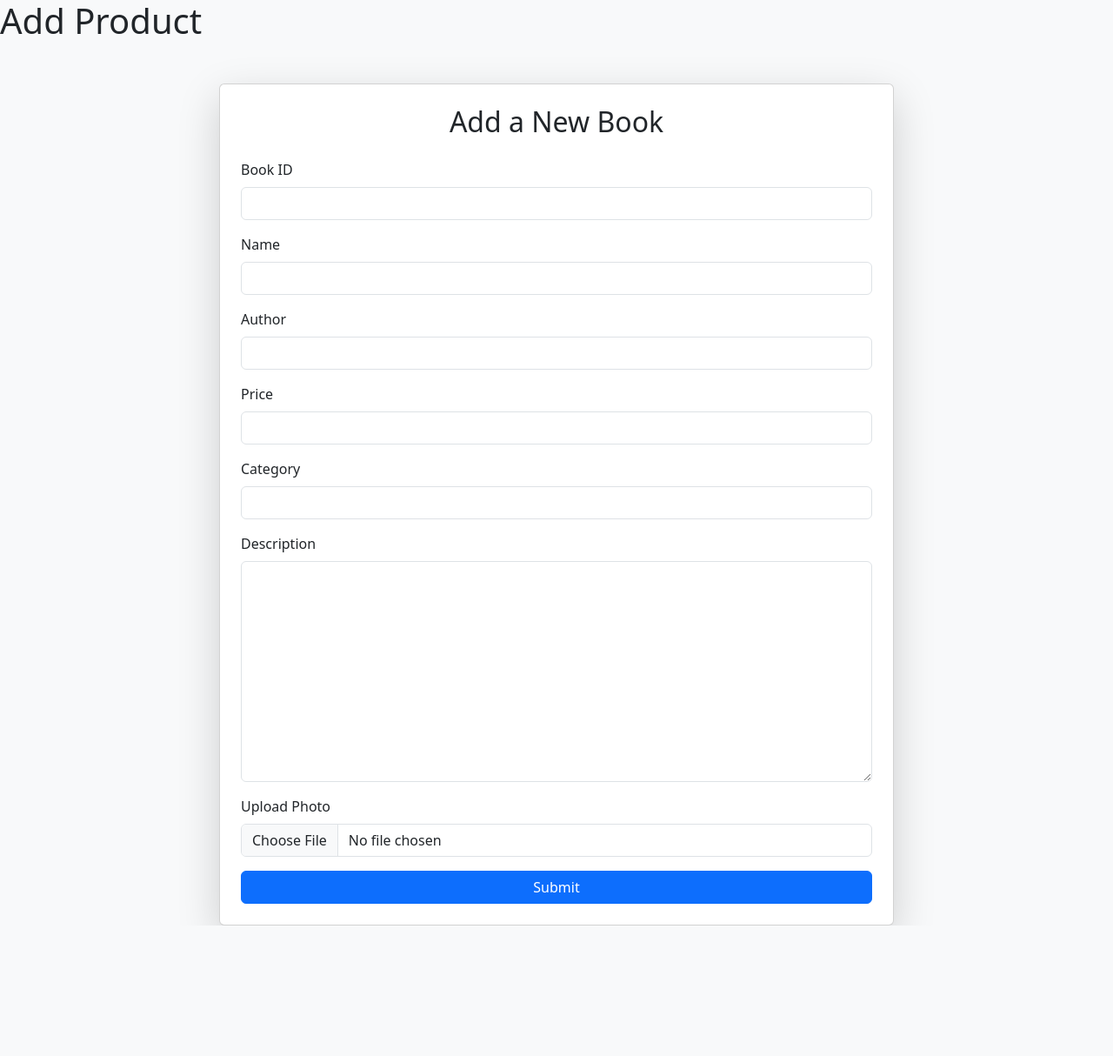
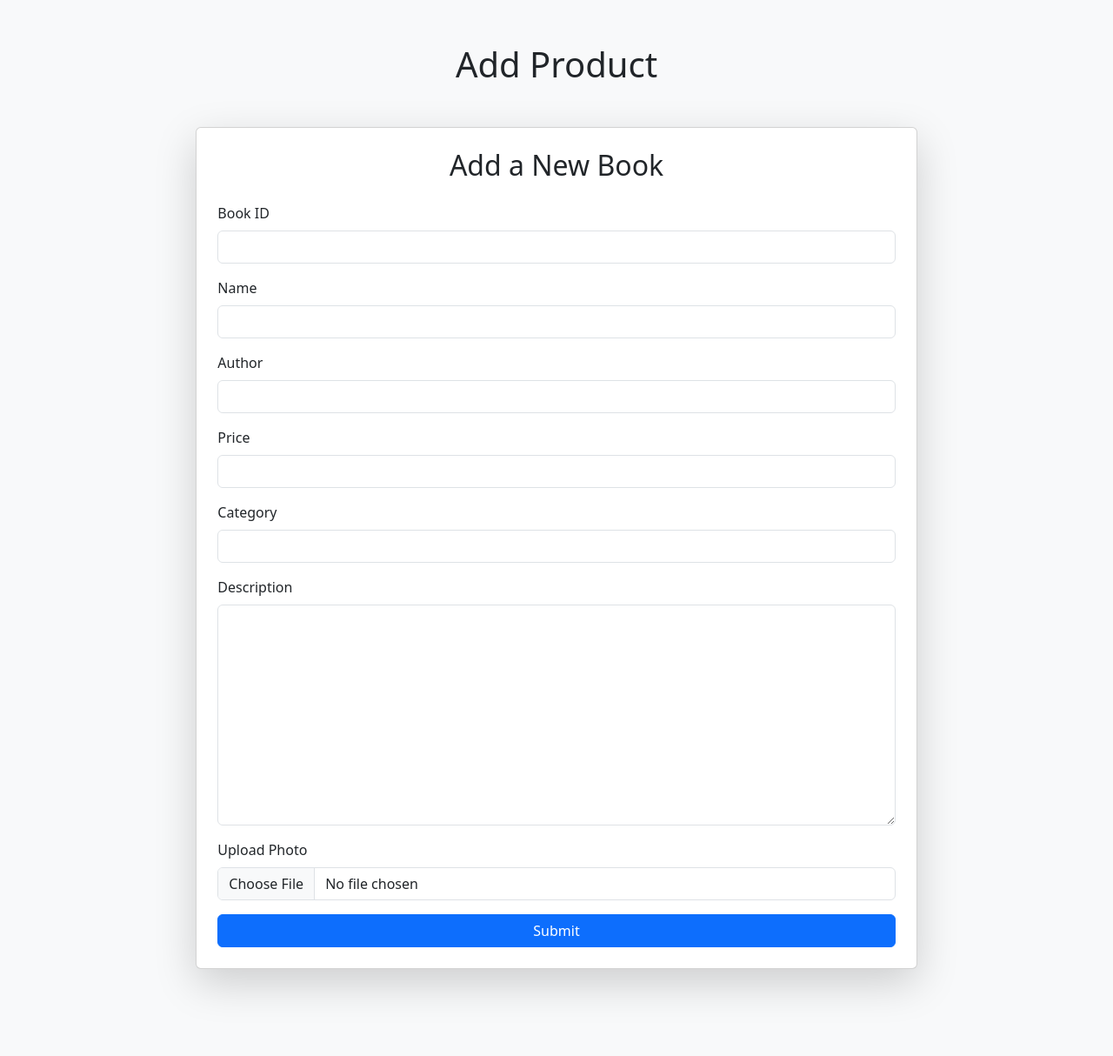
Before and after one commit to Sreedevi0602/aloud-backend, a Django app: page /addbook/ in a window 1280 px wide. Shown: the whole page at 87% size. Before the commit the page ends 1064 px from the top, so only its background shows below. Run offline with Django 5.2, Linux system fonts and the light colour scheme; some libraries are stand-ins or nearby versions.

Commit message:
some minor corrections

```diff
--- a/aloud/myapp/urls.py
+++ b/aloud/myapp/urls.py
@@ -3,6 +3,6 @@ from . import views
 from myapp.views import *
 
 urlpatterns = [
-    path('addbook/', addbook, name='addbookurl'),  # Form page
-    path('booklist/', booklist, name='booklisturl'),  # Table page
+    path('addbook/', addbook, name='addbookurl'),
+    path('booklist/', booklist, name='booklisturl'),
 ]
--- a/aloud/myapp/views.py
+++ b/aloud/myapp/views.py
@@ -14,7 +14,7 @@ def addbook(request):
         form = BooksForm(request.POST, request.FILES)
         if form.is_valid():
             form.save()
-            return redirect('booklist')  # Redirect to the books list after adding
+            return redirect('booklist')
     else:
         form = BooksForm()
 
--- /dev/null
+++ b/aloud/static/css/style.css
@@ -0,0 +1,8 @@
+.heading h1{
+    text-align: center;
+    margin-top: 50px;
+}
+
+.container{
+    margin-bottom: 100px;
+}
--- a/aloud/templates/addbook.html
+++ b/aloud/templates/addbook.html
@@ -1,4 +1,5 @@
 {% load widget_tweaks %}
+{%  load static %}
 
 <!DOCTYPE html>
 <html lang="en">
@@ -8,14 +9,15 @@
     <title>Add Book</title>
     <!-- Bootstrap CSS -->
     <link href="https://cdn.jsdelivr.net/npm/bootstrap@5.3.0/dist/css/bootstrap.min.css" rel="stylesheet">
+    <link rel="stylesheet" href="{% static 'css/style.css' %}">
     <style>
         .custom-container {
-            max-width: 1200px; /* Adjust this value as needed */
+            max-width: 1800px; /* Adjust this value as needed */
         }
     </style>
 </head>
 <body class="bg-light">
-    <div><h1>Add Product</h1></div>
+    <div class="heading"><h1>Add Product</h1></div>
     <div class="container mt-5 custom-container">
         <div class="row justify-content-center">
             <div class="col-md-8">  <!-- Increased width -->
--- a/aloud/templates/booklist.html
+++ b/aloud/templates/booklist.html
@@ -9,7 +9,7 @@
 </head>
 <body class="bg-light">
     <div class="container mt-5">
-        <h2 class="text-center mb-4">Book List</h2>
+        <div class="heading" style="margin-bottom: 50px;"><h1><center>Book List</center></h1></div>
         <div class="card shadow-lg p-4">
             <table class="table table-bordered table-striped">
                 <thead class="table-dark">
```
